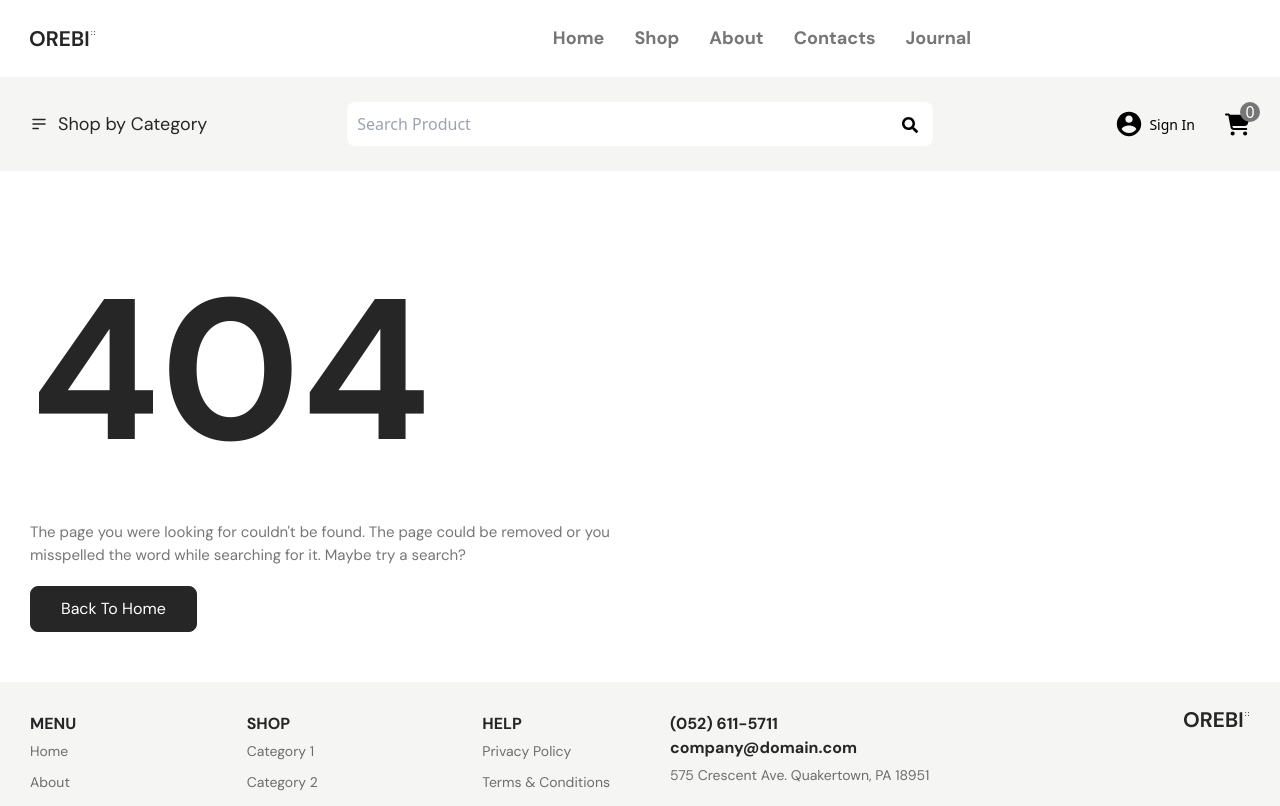
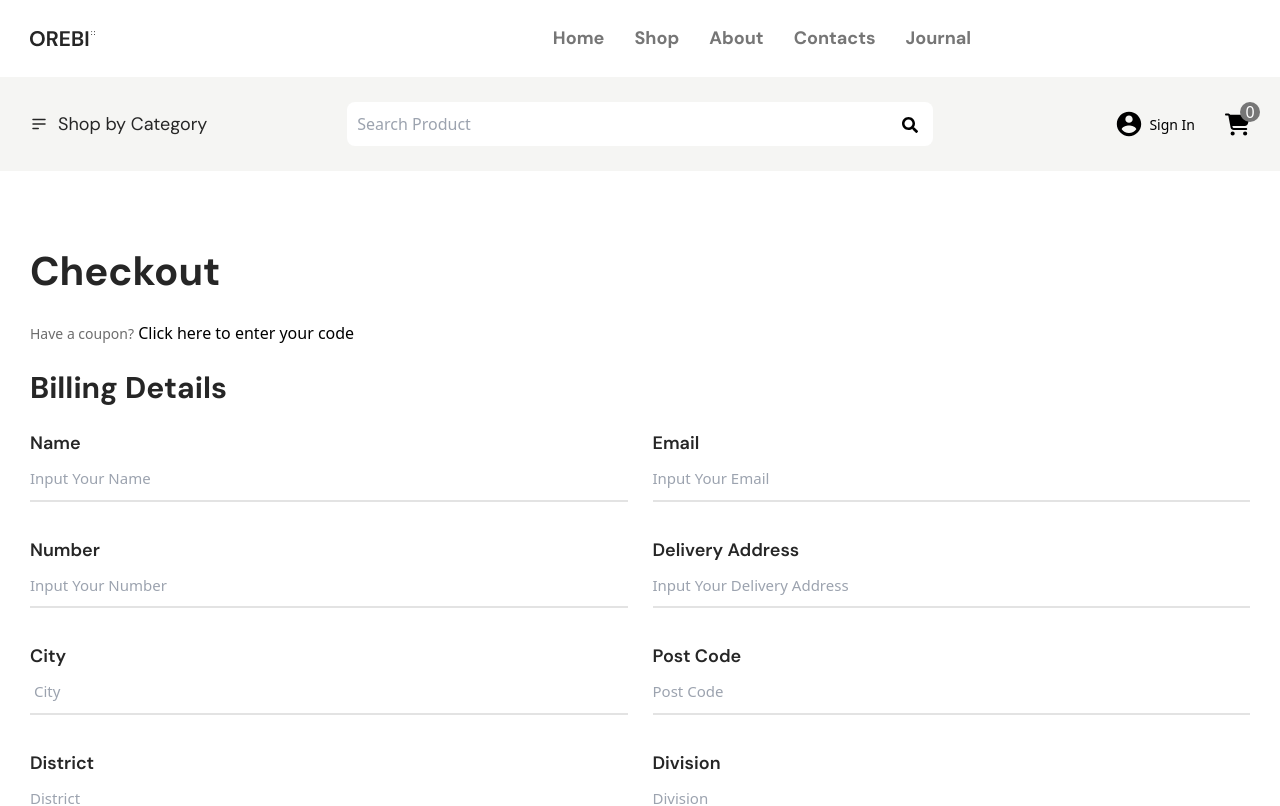
Before and after one commit to md-liton/Mixcotton, a React (Vite) app: page /checkout in a window 1280 px wide. Shown: the top 806 px of the page. Built offline with nearby package versions, Linux system fonts and the light colour scheme.

Commit message:
checkout

```diff
--- a/src/App.jsx
+++ b/src/App.jsx
@@ -17,6 +17,7 @@ import Login from './Components/Login/Login';
 import Registration from './Components/Registration/Registration';
 import MyAccount from './Components/MyAccount/MyAccount';
 import Cart from './Components/Cart/Cart';
+import Checkout from './Components/Checkout/Checkout';
 
 const router = createBrowserRouter(
   createRoutesFromElements(
@@ -31,6 +32,7 @@ const router = createBrowserRouter(
     <Route path="/registration"  element={<Registration/>} />
     <Route path="/account"  element={<MyAccount/>} />
     <Route path="/cart"  element={<Cart/>} />
+    <Route path="/checkout"  element={<Checkout/>} />
     <Route path="*"  element={<Error/>} />
     </Route>
   )
--- /dev/null
+++ b/src/Components/Checkout/Checkout.jsx
@@ -0,0 +1,63 @@
+import React from 'react'
+
+const Checkout = () => {
+  return (
+    <section className='py-[50px]'>
+      <div className="container">
+        <div className="checkout_main">
+        <div>
+        <h5 className='font-dm font-bold text-[40px] text-primary py-[20px]'>Checkout</h5>
+        <p><span className='text-[#6D6D6D] text-[14px] '>Have a coupon?</span> Click here to enter your code</p>
+        <h5 className='font-dm font-bold text-[30px] text-primary py-[20px]'>Billing Details</h5>
+        <div className='flex gap-[25px]'>
+        <div className='md:w-1/2'>
+        <h5 className='font-dm font-semibold text-[18px] text-primary'>Name</h5>
+        <input type="text" placeholder='Input Your Name'  className='text-[15px] font-normal text-secondary border-b-2 border-[#E3E3E3] py-[10px]  focus:outline-none w-full'/>
+        </div>
+        <div className='md:w-1/2'>
+        <h5 className='font-dm font-semibold text-[18px] text-primary'>Email</h5>
+        <input type="text" placeholder='Input Your Email'  className='text-[15px] font-normal text-secondary border-b-2 border-[#E3E3E3] py-[10px] w-full focus:outline-none'/>
+        </div>
+        </div>
+        <div className='flex gap-[25px] md:my-[35px]'>
+        <div className='md:w-1/2 '>
+        <h5 className='font-dm font-semibold text-[18px] text-primary'>Number</h5>
+        <input type="text" placeholder='Input Your Number'  className='text-[15px] font-normal text-secondary border-b-2 border-[#E3E3E3] py-[10px]  focus:outline-none w-full'/>
+        </div>
+        <div className='md:w-1/2'>
+        <h5 className='font-dm font-semibold text-[18px] text-primary'>Delivery Address</h5>
+        <input type="text" placeholder='Input Your Delivery Address'  className='text-[15px] font-normal text-secondary border-b-2 border-[#E3E3E3] py-[10px] w-full focus:outline-none'/>
+        </div>
+        </div>
+        <div className='flex gap-[25px]'>
+        <div className='md:w-1/2'>
+        <h5 className='font-dm font-semibold text-[18px] text-primary'>City</h5>
+        <input type="text" placeholder=' City'  className='text-[15px] font-normal text-secondary border-b-2 border-[#E3E3E3] py-[10px]  focus:outline-none w-full'/>
+        </div>
+        <div className='md:w-1/2'>
+        <h5 className='font-dm font-semibold text-[18px] text-primary'>Post Code</h5>
+        <input type="text" placeholder='Post Code'  className='text-[15px] font-normal text-secondary border-b-2 border-[#E3E3E3] py-[10px] w-full focus:outline-none'/>
+        </div>
+        </div>
+        <div className='flex gap-[25px] md:my-[35px]'>
+        <div className='md:w-1/2 '>
+        <h5 className='font-dm font-semibold text-[18px] text-primary'>District</h5>
+        <input type="text" placeholder='District'  className='text-[15px] font-normal text-secondary border-b-2 border-[#E3E3E3] py-[10px]  focus:outline-none w-full'/>
+        </div>
+        <div className='md:w-1/2'>
+        <h5 className='font-dm font-semibold text-[18px] text-primary'>Division</h5>
+        <input type="text" placeholder='Division'  className='text-[15px] font-normal text-secondary border-b-2 border-[#E3E3E3] py-[10px] w-full focus:outline-none'/>
+        </div>
+        </div>
+        <div className='py-[20px]'>
+        <button className='py-[10px] px-[30px]  bg-primary hover:bg-transparent hover:border hove:border-[1px] hover:border-primary hover:text-primary easy-in duration-300 border border-[1px] border-primary text-white' >Proceed to Order</button>
+        </div>
+        </div>
+
+        </div>
+      </div>
+    </section>
+  )
+}
+
+export default Checkout
```
